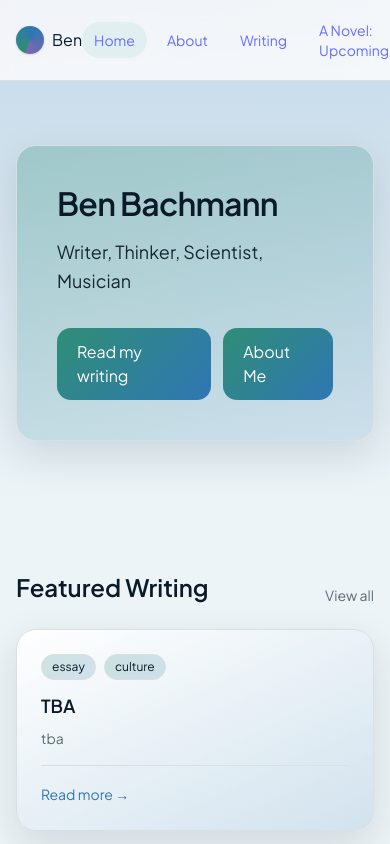
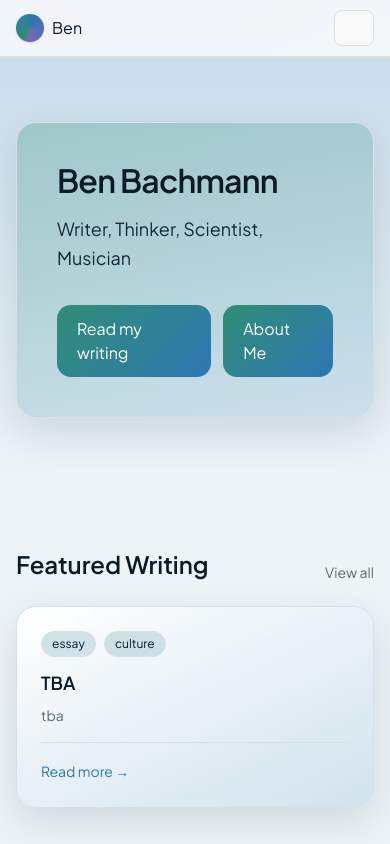
Before and after one commit to BenBachmann/personal-website, a React (Vite) app: page / in a window 390 px wide. Built offline with nearby package versions, Linux system fonts and the light colour scheme.

Commit message:
modified mobile page

```diff
--- a/src/App.jsx
+++ b/src/App.jsx
@@ -1,60 +1,50 @@
 import React, { useEffect, useMemo, useState } from "react";
 
 /**
- * BEN'S PERSONAL WEBSITE — Single‑file React app (Full Site)
+ * BEN'S PERSONAL WEBSITE — Single-file React app (Full Site)
  * ---------------------------------------------------------------
- * Pages: Home, About, Writing, A Novel: Upcoming, Contact
- * Modern alpine palette with richer, controllable gradients and tall, clean typography.
- * Everything is theme‑driven via CSS variables for easy tuning.
+ * Clean path routing (/, /about, /writing, /novel, /favourites, /contact)
+ * Mobile fix: responsive navbar with hamburger + slide-down menu
+ *
+ * IMPORTANT (deployment):
+ * - Add vercel.json at project root:
+ *   {
+ *     "rewrites": [
+ *       { "source": "/(.*)", "destination": "/index.html" }
+ *     ]
+ *   }
+ * - Put robots.txt and sitemap.xml in /public (see earlier instructions).
+ * - In index.html <head>, include: <base href="/" />
  */
 
 // =========================
 // THEME — EDIT HERE
 // =========================
 const THEME = {
-  // Intensify or soften the site quickly by changing these alphas (0 → 1)
-  intensity: {
-    tint: 0.18, // section background washes
-    card: 0.24, // card gradient strength
-    badge: 0.18, // tag/badge wash
-  },
+  intensity: { tint: 0.18, card: 0.24, badge: 0.18 },
   colors: {
-    // Base surfaces
     background: "#ECF4F7",
     backgroundAlt: "#E2EFF1",
-
-    // Text
     text: "#0A1A28",
     textMuted: "#5A6A75",
-
-    // Alpine hues
     green: "#2F8E75",
     blue: "#2F76B4",
     grey: "#8DA3AE",
-
-    // Wildflower accents
-    accent1: "#8166B1", // alpine violet
-    accent2: "#D3A43E", // arnica gold
-
-    // Lines
+    accent1: "#8166B1",
+    accent2: "#D3A43E",
     line: "#D8E0E3",
   },
-  // Card gradient stops (edit to change color character). Use rgba with any alpha.
   gradients: {
-    cardFrom: "rgba(47, 142, 117, 0.30)", // greenish
-    cardTo: "rgba(47, 118, 180, 0.14)",   // blueish
-    sectionA: "rgba(47,118,180,0.18)",    // blue tint
-    sectionB: "rgba(129,102,177,0.14)",   // violet tint
+    cardFrom: "rgba(47, 142, 117, 0.30)",
+    cardTo: "rgba(47, 118, 180, 0.14)",
+    sectionA: "rgba(47,118,180,0.18)",
+    sectionB: "rgba(129,102,177,0.14)",
     badgeA: "rgba(47,142,117,0.22)",
     badgeB: "rgba(47,118,180,0.18)",
   },
   radii: { card: "1.25rem", input: "0.875rem", button: "0.875rem" },
-  shadows: {
-    card: "0 14px 40px rgba(12, 22, 41, 0.12)",
-    soft: "0 4px 14px rgba(12, 22, 41, 0.10)",
-  },
-  fontFamily:
-    '"Plus Jakarta Sans", "Inter Tight", "IBM Plex Sans", system-ui, sans-serif',
+  shadows: { card: "0 14px 40px rgba(12, 22, 41, 0.12)", soft: "0 4px 14px rgba(12, 22, 41, 0.10)" },
+  fontFamily: '"Plus Jakarta Sans", "Inter Tight", "IBM Plex Sans", system-ui, sans-serif',
   fontScale: {
     h1: "clamp(2rem, 3vw + 1rem, 3rem)",
     h2: "clamp(1.5rem, 2vw + 0.8rem, 2.25rem)",
@@ -71,126 +61,45 @@ const PAGES_ENABLED = {
   home: true,
   about: true,
   writing: true,
-  novel: true, // set to false to hide "A Novel: Upcoming"
-  favourites: true, // NEW PAGE
+  novel: true,
+  favourites: true,
   contact: true,
 };
 
 // =========================
 // CONTENT — EDIT HERE
 // =========================
-const HOME_HERO = {
-  name: "Ben Bachmann",
-  tagline: "Writer, Thinker, Scientist, Musician",
-};
+const HOME_HERO = { name: "Ben Bachmann", tagline: "Writer, Thinker, Scientist, Musician" };
 
 const ABOUT = {
-  photoUrl:
-    "/profile_picture.jpg",
+  photoUrl: "/profile_picture.jpg",
   bio: `My name is Ben Bachmann. My goal is to bring into public life a point of view that is both modern and rooted in classical thought. My background includes degrees in both the natural sciences and humanities, experience at tech startups, as well as extensive training as a classical musician. I am currently completing a novel, and I regularly post articles on a wide range of topics on Substack.`,
   highlights: [
-    {
-      title: "Current Work",
-      items: [
-        "Weekly essays on Substack",
-        "Placeholder"
-      ],
-    },
-    {
-      title: "Interests",
-      items: [
-        "TBA"
-      ],
-    },
+    { title: "Current Work", items: ["Weekly essays on Substack", "Placeholder"] },
+    { title: "Interests", items: ["TBA"] },
   ],
 };
 
 const WRITING_CARDS = [
-  {
-    title: "TBA",
-    excerpt:
-      "tba",
-    href: "#",
-    tags: ["essay", "culture"],
-  }
+  { title: "TBA", excerpt: "tba", href: "#", tags: ["essay", "culture"] }
 ];
 
-const NOVEL = {
-  title: "A Novel: Upcoming",
-  description:
-    "Need to add description",
-  intent:
-    "add inspiration",
-};
+const NOVEL = { title: "A Novel: Upcoming", description: "Need to add description", intent: "add inspiration" };
 
 const FAVOURITES = [
-  { title: "Movies", items: [
-      "Lawrence of Arabia",
-      "Barry Lyndon",
-      "Brief Encounter",
-      "Vertigo",
-      "The Bridge on the Rier Kwai",
-      "Tokyo Story"
-    ] },
-  { title: "Authors", items: [
-      "Leo Tolstoy",
-      "Fyodor Dostoevsky",
-      "Charles Dickens",
-      "Ernest Hemingway",
-      "Homer",
-      "Sophocles"
-    ] },
-  { title: "Orchestral Pieces", items: [
-      "Beethoven- Symphony No. 3 \"Eroica\"",
-      "Beethoven- Egmont Overture",
-      "Beethoven- Piano Concerto No.5 \"Emperor\"",
-    ] },
-  { title: "Piano Pieces", items: [
-      "Beethoven- Sonata No.23 \"Appassionata\"",
-      "Schubert- Wanderer Fantasie",
-      "Schubert- Sonata No.21",
-      "Schumann- Fantasie in C",
-      "Ravel- Gaspard de la Nuit"
-    ] },
-  { title: "Films Since 2000", items: [
-      "There Will Be Blood",
-      "Ex Machina",
-      "Mulholland Drive",
-      "Inglourious Basterds",
-      "Melancholia",
-      "The Tree of Life",
-      "Arrival"
-    ] },
-    { title: "Contemporary Authors", items: [
-      "Sally Rooney",
-      "Haruki Murakami",
-      "Jonathan Franzen",
-      "Christian Kracht"
-    ] },
-    { title: "American National Parks", items: [
-      "Arches",
-      "Bryce Canyon",
-      "Grand Canyon",
-      "North Cascades",
-      "Theodore Roosevelt"
-    ] },
-    { title: "European Cities", items: [
-      "Vienna",
-      "London",
-      "Florence",
-      "Prague",
-      "Granada"
-    ] },
-    { title: "Philosophers", items: [
-      "Friedrich Nietzsche",
-      "Aristotle",
-      "Plato"
-    ]}
+  { title: "Movies", items: ["Lawrence of Arabia","Barry Lyndon","Brief Encounter","Vertigo","The Bridge on the Rier Kwai","Tokyo Story"] },
+  { title: "Authors", items: ["Leo Tolstoy","Fyodor Dostoevsky","Charles Dickens","Ernest Hemingway","Homer","Sophocles"] },
+  { title: "Orchestral Pieces", items: ["Beethoven- Symphony No. 3 \"Eroica\"","Beethoven- Egmont Overture","Beethoven- Piano Concerto No.5 \"Emperor\""] },
+  { title: "Piano Pieces", items: ["Beethoven- Sonata No.23 \"Appassionata\"","Schubert- Wanderer Fantasie","Schubert- Sonata No.21","Schumann- Fantasie in C","Ravel- Gaspard de la Nuit"] },
+  { title: "Films Since 2000", items: ["There Will Be Blood","Ex Machina","Mulholland Drive","Inglourious Basterds","Melancholia","The Tree of Life","Arrival"] },
+  { title: "Contemporary Authors", items: ["Sally Rooney","Haruki Murakami","Jonathan Franzen","Christian Kracht"] },
+  { title: "American National Parks", items: ["Arches","Bryce Canyon","Grand Canyon","North Cascades","Theodore Roosevelt"] },
+  { title: "European Cities", items: ["Vienna","London","Florence","Prague","Granada"] },
+  { title: "Philosophers", items: ["Friedrich Nietzsche","Aristotle","Plato"] }
 ];
 
 const CONTACT = {
-  blurb:
-    "For speaking, editorial collaborations, or thoughtful correspondence, use the form below. I read everything.",
+  blurb: "For speaking, editorial collaborations, or thoughtful correspondence, use the form below. I read everything.",
   socials: [
     { label: "X", href: "https://x.com/", aria: "X (Twitter)" },
     { label: "Substack", href: "https://substack.com", aria: "Substack" },
@@ -206,24 +115,14 @@ function useCSSVars() {
   useEffect(() => {
     const r = document.documentElement;
     const set = (k, v) => r.style.setProperty(k, v);
-
-    // colors
     Object.entries(THEME.colors).forEach(([k, v]) => set(`--${k}`, v));
-
-    // intensity
     Object.entries(THEME.intensity).forEach(([k, v]) => set(`--int-${k}`, String(v)));
-
-    // gradients
     Object.entries(THEME.gradients).forEach(([k, v]) => set(`--grad-${k}`, v));
-
-    // radii & shadows
     set("--radius-card", THEME.radii.card);
     set("--radius-input", THEME.radii.input);
     set("--radius-button", THEME.radii.button);
     set("--shadow-card", THEME.shadows.card);
     set("--shadow-soft", THEME.shadows.soft);
-
-    // type
     set("--font", THEME.fontFamily);
     set("--fs-h1", THEME.fontScale.h1);
     set("--fs-h2", THEME.fontScale.h2);
@@ -234,30 +133,55 @@ function useCSSVars() {
 }
 
 // =========================
-// ROUTER (hash)
+// ROUTER (history + clean URLs)
 // =========================
 const ROUTES = [
-  { id: "home", label: "Home", path: "#/home" },
-  { id: "about", label: "About", path: "#/about" },
-  { id: "writing", label: "Writing", path: "#/writing" },
-  { id: "novel", label: "A Novel: Upcoming", path: "#/novel" },
-  { id: "favourites", label: "Favourites", path: "#/favourites" }, // inserted before Contact
-  { id: "contact", label: "Contact", path: "#/contact" },
+  { id: "home",       label: "Home",                 path: "/" },
+  { id: "about",      label: "About",                path: "/about" },
+  { id: "writing",    label: "Writing",              path: "/writing" },
+  { id: "novel",      label: "A Novel: Upcoming",    path: "/novel" },
+  { id: "favourites", label: "Favourites",           path: "/favourites" },
+  { id: "contact",    label: "Contact",              path: "/contact" },
 ];
 
-function useHashRoute(defaultRoute = "home") {
-  const [route, setRoute] = useState(() => currentFromHash(defaultRoute));
-  useEffect(() => {
-    const onHash = () => setRoute(currentFromHash(defaultRoute));
-    window.addEventListener("hashchange", onHash);
-    return () => window.removeEventListener("hashchange", onHash);
-  }, [defaultRoute]);
-  return route;
+const idToPath = Object.fromEntries(ROUTES.map(r => [r.id, r.path]));
+const pathToId = Object.fromEntries(ROUTES.map(r => [r.path, r.id]));
+
+function normalizePath(p) {
+  const url = new URL(p, window.location.origin);
+  let pathname = url.pathname;
+  if (pathname.length > 1 && pathname.endsWith("/")) pathname = pathname.slice(0, -1);
+  return pathname || "/";
 }
 
-function currentFromHash(fallback) {
-  const id = window.location.hash.replace("#/", "") || fallback;
-  return PAGES_ENABLED[id] ? id : fallback;
+function currentIdFromPath(fallback = "home") {
+  const pathname = normalizePath(window.location.href);
+  const found = pathToId[pathname] || fallback;
+  return PAGES_ENABLED[found] ? found : fallback;
+}
+
+function usePathRoute(defaultRoute = "home") {
+  const [route, setRoute] = useState(() => currentIdFromPath(defaultRoute));
+  useEffect(() => {
+    const onPop = () => setRoute(currentIdFromPath(defaultRoute));
+    window.addEventListener("popstate", onPop);
+    const initial = currentIdFromPath(defaultRoute);
+    if (initial !== route) {
+      window.history.replaceState({}, "", idToPath[initial] || "/");
+      setRoute(initial);
+    }
+    return () => window.removeEventListener("popstate", onPop);
+    // eslint-disable-next-line react-hooks/exhaustive-deps
+  }, [defaultRoute]);
+
+  const navigateTo = (id, replace = false) => {
+    const path = idToPath[id] || "/";
+    const method = replace ? "replaceState" : "pushState";
+    window.history[method]({}, "", path);
+    window.dispatchEvent(new PopStateEvent("popstate"));
+  };
+
+  return { route, navigateTo };
 }
 
 // =========================
@@ -270,13 +194,13 @@ function Card({ children, className = "", style }) {
       style={{
         background: `linear-gradient(145deg, var(--grad-cardFrom), var(--grad-cardTo))`,
         boxShadow: "var(--shadow-card)",
-        border: `1px solid var(--line)` ,
+        border: `1px solid var(--line)`,
         borderRadius: "var(--radius-card)",
         transition: "transform 0.2s ease, box-shadow 0.2s ease",
         ...style,
       }}
-      onMouseEnter={(e) => (e.currentTarget.style.transform = 'translateY(-3px)')}
-      onMouseLeave={(e) => (e.currentTarget.style.transform = 'translateY(0)')}
+      onMouseEnter={(e) => (e.currentTarget.style.transform = "translateY(-3px)")}
+      onMouseLeave={(e) => (e.currentTarget.style.transform = "translateY(0)")}
     >
       {children}
     </div>
@@ -296,6 +220,25 @@ function Badge({ children }) {
       {children}
     </span>
   );
+}
+
+function Icon({ name, className, style }) {
+  // Simple inline icons for hamburger/close
+  if (name === "menu") {
+    return (
+      <svg viewBox="0 0 24 24" className={className} style={style} fill="none" stroke="currentColor" strokeWidth="2">
+        <path d="M3 6h18M3 12h18M3 18h18" />
+      </svg>
+    );
+  }
+  if (name === "close") {
+    return (
+      <svg viewBox="0 0 24 24" className={className} style={style} fill="none" stroke="currentColor" strokeWidth="2">
+        <path d="M6 6l12 12M6 18L18 6" />
+      </svg>
+    );
+  }
+  return null;
 }
 
 function NewsletterForm() {
@@ -336,36 +279,107 @@ function NewsletterForm() {
 }
 
 // =========================
-// LAYOUT
+// LAYOUT — Responsive Navbar
 // =========================
-function Navbar({ active }) {
+function Navbar({ active, navigateTo }) {
   const items = ROUTES.filter((r) => PAGES_ENABLED[r.id]);
+  const [open, setOpen] = useState(false);
+
+  useEffect(() => {
+    // Close menu on route change or on ESC
+    const onKey = (e) => { if (e.key === "Escape") setOpen(false); };
+    window.addEventListener("keydown", onKey);
+    return () => window.removeEventListener("keydown", onKey);
+  }, []);
+
+  useEffect(() => {
+    // prevent body scroll when menu open (mobile)
+    if (open) {
+      document.body.style.overflow = "hidden";
+    } else {
+      document.body.style.overflow = "";
+    }
+  }, [open]);
+
+  // Reusable nav link
+  const NavLink = ({ item, isMobile }) => (
+    <a
+      href={idToPath[item.id]}
+      onClick={(e) => {
+        e.preventDefault();
+        navigateTo(item.id);
+        setOpen(false);
+      }}
+      className={
+        isMobile
+          ? `block w-full text-left px-4 py-3 rounded-lg ${active === item.id ? "bg-[var(--backgroundAlt)] text-[var(--text)]" : "text-[var(--text)] hover:bg-[var(--backgroundAlt)]"}`
+          : `rounded-full px-3 py-2 text-sm transition-all ${
+              active === item.id
+                ? "bg-[var(--backgroundAlt)] text-[var(--text)]"
+                : "hover:bg-[var(--backgroundAlt)] text-[var(--textMuted)]"
+            }`
+      }
+      style={{ fontFamily: "var(--font)" }}
+    >
+      {item.label}
+    </a>
+  );
+
   return (
-    <header className="sticky top-0 z-40 backdrop-blur bg-white/70 border-b" style={{ borderColor: "var(--line)" }}>
-      <div className="mx-auto max-w-6xl px-4 py-3 flex items-center justify-between">
-        <a href="#/home" className="flex items-center gap-2 font-semibold" style={{ color: "var(--text)", fontFamily: "var(--font)" }}>
-          {/* Circular alpine logo */}
+    <header className="sticky top-0 z-50 backdrop-blur bg-white/70 border-b" style={{ borderColor: "var(--line)" }}>
+      <div className="mx-auto max-w-6xl px-4">
+        {/* Row */}
+        <div className="flex h-14 items-center justify-between">
+          {/* Logo */}
+          <a
+            href={idToPath["home"]}
+            onClick={(e) => { e.preventDefault(); navigateTo("home"); setOpen(false); }}
+            className="flex items-center gap-2 font-semibold"
+            style={{ color: "var(--text)", fontFamily: "var(--font)" }}
+          >
             <span aria-hidden className="inline-flex h-7 w-7 rounded-full shadow-sm" style={{
               background: "conic-gradient(from 200deg, var(--green), var(--blue), var(--accent1))",
             }} />
             <span>Ben</span>
           </a>
-        <nav className="flex items-center gap-2 sm:gap-4">
+
+          {/* Desktop nav */}
+          <nav className="hidden sm:flex items-center gap-2 sm:gap-4">
             {items.map((item) => (
-            <a
-              key={item.id}
-              href={item.path}
-              className={`rounded-full px-3 py-2 text-sm transition-all ${
-                active === item.id
-                  ? "bg-[var(--backgroundAlt)] text-[var(--text)]"
-                  : "hover:bg-[var(--backgroundAlt)] text-[var(--textMuted)]"
-              }`}
-              style={{ fontFamily: "var(--font)" }}
-            >
-              {item.label}
-            </a>
+              <NavLink key={item.id} item={item} />
             ))}
           </nav>
+
+          {/* Mobile menu button */}
+          <button
+            aria-label={open ? "Close menu" : "Open menu"}
+            aria-expanded={open}
+            onClick={() => setOpen((v) => !v)}
+            className="sm:hidden inline-flex items-center justify-center h-9 w-9 rounded-md border"
+            style={{ borderColor: "var(--line)", color: "var(--text)" }}
+          >
+            {open ? <Icon name="close" className="h-5 w-5" /> : <Icon name="menu" className="h-5 w-5" />}
+          </button>
+        </div>
+      </div>
+
+      {/* Mobile slide-down menu */}
+      <div
+        className={`sm:hidden transition-[max-height] duration-300 ease-out overflow-hidden border-t`}
+        style={{
+          maxHeight: open ? "320px" : "0px",
+          borderColor: "var(--line)",
+          background: "rgba(255,255,255,0.92)",
+          backdropFilter: "blur(8px)",
+        }}
+      >
+        <div className="mx-auto max-w-6xl px-2 py-2">
+          <div className="grid gap-1">
+            {items.map((item) => (
+              <NavLink key={item.id} item={item} isMobile />
+            ))}
+          </div>
+        </div>
       </div>
     </header>
   );
@@ -406,13 +420,11 @@ function Footer() {
 // =========================
 // PAGES
 // =========================
-function HomePage() {
+function HomePage({ navigateTo }) {
   return (
     <main>
-      {/* Alpine wash */}
       <section className="relative overflow-hidden" style={{ background: `linear-gradient(180deg, var(--grad-sectionA), transparent), var(--background)` }}>
         <div className="mx-auto max-w-6xl px-4 py-16 sm:py-24">
-          {/* Big hero card */}
           <Card className="p-10 sm:p-12" style={{ background: `linear-gradient(160deg, var(--grad-cardFrom), var(--grad-cardTo))` }}>
             <div className="max-w-3xl">
               <h1 className="font-semibold tracking-tight" style={{ fontSize: "var(--fs-h1)", color: "var(--text)", fontFamily: "var(--font)" }}>
@@ -423,7 +435,8 @@ function HomePage() {
               </p>
               <div className="mt-8 flex gap-3">
                 <a
-                  href="#/writing"
+                  href={idToPath["writing"]}
+                  onClick={(e) => { e.preventDefault(); navigateTo("writing"); }}
                   className="px-5 py-3 font-medium"
                   style={{
                     background: "linear-gradient(135deg, var(--green), var(--blue))",
@@ -435,7 +448,8 @@ function HomePage() {
                   Read my writing
                 </a>
                 <a
-                  href="#/writing"
+                  href={idToPath["about"]}
+                  onClick={(e) => { e.preventDefault(); navigateTo("about"); }}
                   className="px-5 py-3 font-medium"
                   style={{
                     background: "linear-gradient(135deg, var(--green), var(--blue))",
@@ -452,14 +466,18 @@ function HomePage() {
         </div>
       </section>
 
-      {/* Featured writing */}
       {WRITING_CARDS.length > 0 && (
         <section className="mx-auto max-w-6xl px-4 py-16">
           <div className="flex items-end justify-between mb-6">
             <h2 className="font-semibold" style={{ fontSize: "var(--fs-h2)", color: "var(--text)", fontFamily: "var(--font)" }}>
               Featured Writing
             </h2>
-            <a href="#/writing" className="text-sm hover:underline" style={{ color: "var(--textMuted)", fontFamily: "var(--font)" }}>
+            <a
+              href={idToPath["writing"]}
+              onClick={(e) => { e.preventDefault(); navigateTo("writing"); }}
+              className="text-sm hover:underline"
+              style={{ color: "var(--textMuted)", fontFamily: "var(--font)" }}
+            >
               View all
             </a>
           </div>
@@ -477,7 +495,6 @@ function HomePage() {
 function AboutPage() {
   return (
     <main className="mx-auto max-w-6xl px-4 py-12 sm:py-16">
-      {/* Combined photo + bio in one card */}
       <section>
         <Card className="p-4 sm:p-6" style={{ background: `linear-gradient(150deg, var(--grad-cardFrom), #ffffff)` }}>
           <div className="grid gap-6 md:grid-cols-5 items-center">
@@ -496,7 +513,6 @@ function AboutPage() {
         </Card>
       </section>
 
-      {/* Highlights remain as separate cards */}
       <section className="mt-12 grid gap-6 sm:grid-cols-2">
         {ABOUT.highlights.map((group) => (
           <Card key={group.title} className="p-6" style={{ background: `linear-gradient(165deg, #ffffff, var(--grad-cardTo))` }}>
@@ -548,7 +564,7 @@ function WritingPage() {
           Writing
         </h1>
         <div className="text-sm" style={{ color: "var(--textMuted)", fontFamily: "var(--font)" }}>
-          Minimal, card‑first layout
+          Minimal, card-first layout
         </div>
       </div>
       <div className="grid gap-6 sm:grid-cols-2 lg:grid-cols-3">
@@ -705,21 +721,21 @@ function ContactPage() {
 }
 
 // =========================
-// ROOT APP
+/* ROOT APP */
 // =========================
 export default function App() {
   useCSSVars();
-  const route = useHashRoute("home");
+  const { route, navigateTo } = usePathRoute("home");
 
   const Page = useMemo(() => {
-    if (route === "home" && PAGES_ENABLED.home) return <HomePage />;
+    if (route === "home" && PAGES_ENABLED.home) return <HomePage navigateTo={navigateTo} />;
     if (route === "about" && PAGES_ENABLED.about) return <AboutPage />;
     if (route === "writing" && PAGES_ENABLED.writing) return <WritingPage />;
     if (route === "novel" && PAGES_ENABLED.novel) return <NovelPage />;
     if (route === "favourites" && PAGES_ENABLED.favourites) return <FavouritesPage />;
     if (route === "contact" && PAGES_ENABLED.contact) return <ContactPage />;
-    return <HomePage />;
-  }, [route]);
+    return <HomePage navigateTo={navigateTo} />;
+  }, [route, navigateTo]);
 
   return (
     <div
@@ -730,10 +746,10 @@ export default function App() {
                      var(--background)`,
         color: "var(--text)",
         fontFamily: "var(--font)",
-        overflowX: "hidden",     // <- add this
+        overflowX: "hidden",
       }}
     >
-      <Navbar active={route} />
+      <Navbar active={route} navigateTo={navigateTo} />
       {Page}
       <Footer />
     </div>
@@ -743,8 +759,7 @@ export default function App() {
 // =========================
 // NOTES
 // =========================
-// 1) Boldness dial: edit THEME.gradients.cardFrom/cardTo and their alpha; or adjust THEME.intensity.card/badge/tint then mirror in rgba values.
-// 2) To make cards flatter, set gradients to low alpha or pure #fff; to go bolder, raise the rgba alphas.
-// 3) To remove the Novel page, set PAGES_ENABLED.novel = false.
-// 4) Wire forms to your ESP (Substack/Mailchimp/Buttondown) or serverless API.
-// 5) Swap fonts by changing THEME.fontFamily; add a <link> to the font in your index.html if needed.
+// - Desktop keeps your original inline nav.
+// - Mobile uses a hamburger button to reveal a vertical list; it won’t overflow.
+// - ESC closes the mobile menu; body scroll is disabled while open for a tidy UX.
+// - If you ever add more nav items, the mobile menu auto-stacks without layout issues.
```
Lines whose indentation alone changed are shown as unchanged.
